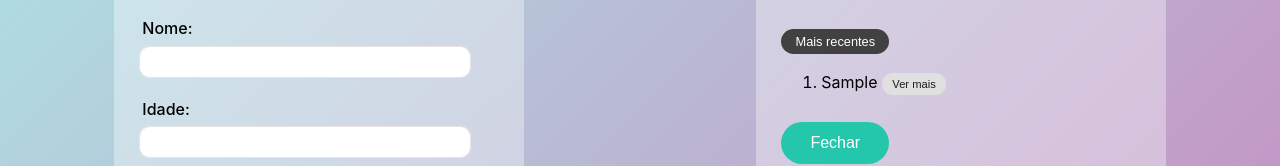
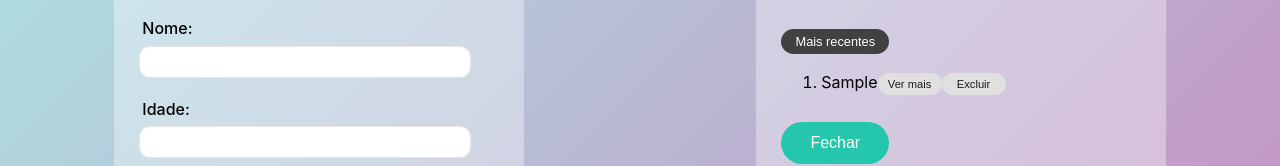
Before and after one commit to casscannelle/formularioreact, a React (Create React App) app: page / in a window 1280 px wide. Both pictures are taken after typing "Sample", "5", "name@example.com" into the empty fields and a click on the button "Enviar". Shown: the part 163-329 px from the top of the page. Built offline with nearby package versions, Linux system fonts and the light colour scheme.

Commit message:
Excluir resposta

```diff
--- a/src/components/form/form.js
+++ b/src/components/form/form.js
@@ -11,7 +11,7 @@ function Form() {
   const handleChange = (event) => {
     const { name, value } = event.target;
     setInputValue((prevInputValue) => ({ ...prevInputValue, [name]: value }));
-    setShowAnswers(false);
+
   };
 
   const handleSubmit = (event) => {
@@ -73,6 +73,11 @@ function Form() {
       : [...responses].sort((a, b) => a.timestamp - b.timestamp);
   };
 
+  const deleteAnswer = (index) => {
+    const updatedResponses = [...responses];
+    updatedResponses.splice(index, 1);
+    setResponses(updatedResponses);
+  }
 
   return (
     <div className='container-wrapper'>
@@ -122,7 +127,9 @@ function Form() {
             <ol>
               {getSortedResponses().map((response, index) => (
                 <li key={index} >
-                  {response.nome} <button className="btn-vermais" onClick={() => showResponseModal(response)}>Ver mais</button>
+                  {response.nome}
+                  <button className="btn-vermais" onClick={() => showResponseModal(response)}>Ver mais</button>
+                  <button className="btn-vermais" onClick={() => deleteAnswer(index)}>Excluir</button>
                 </li>
               ))}
             </ol>
```
